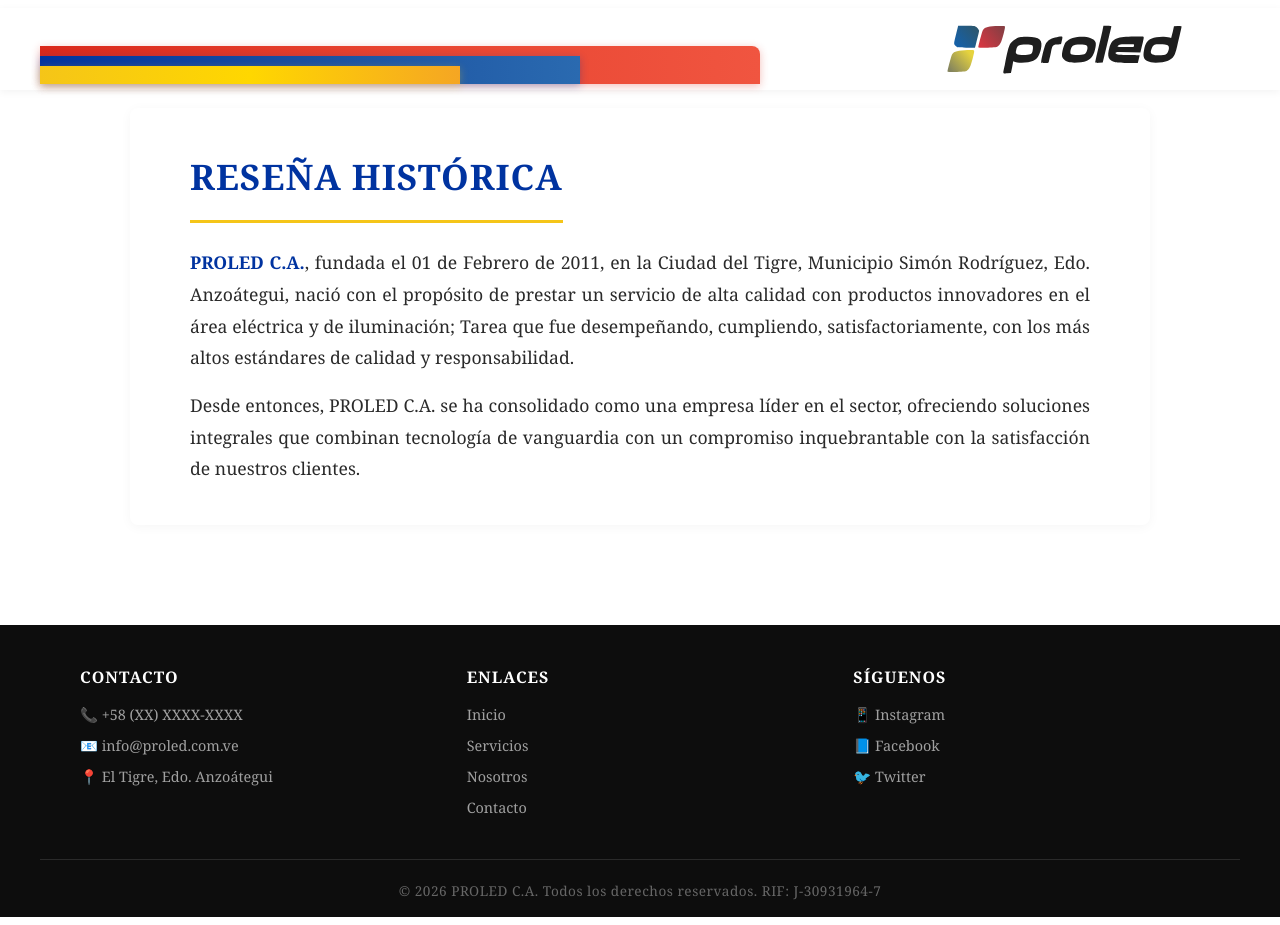
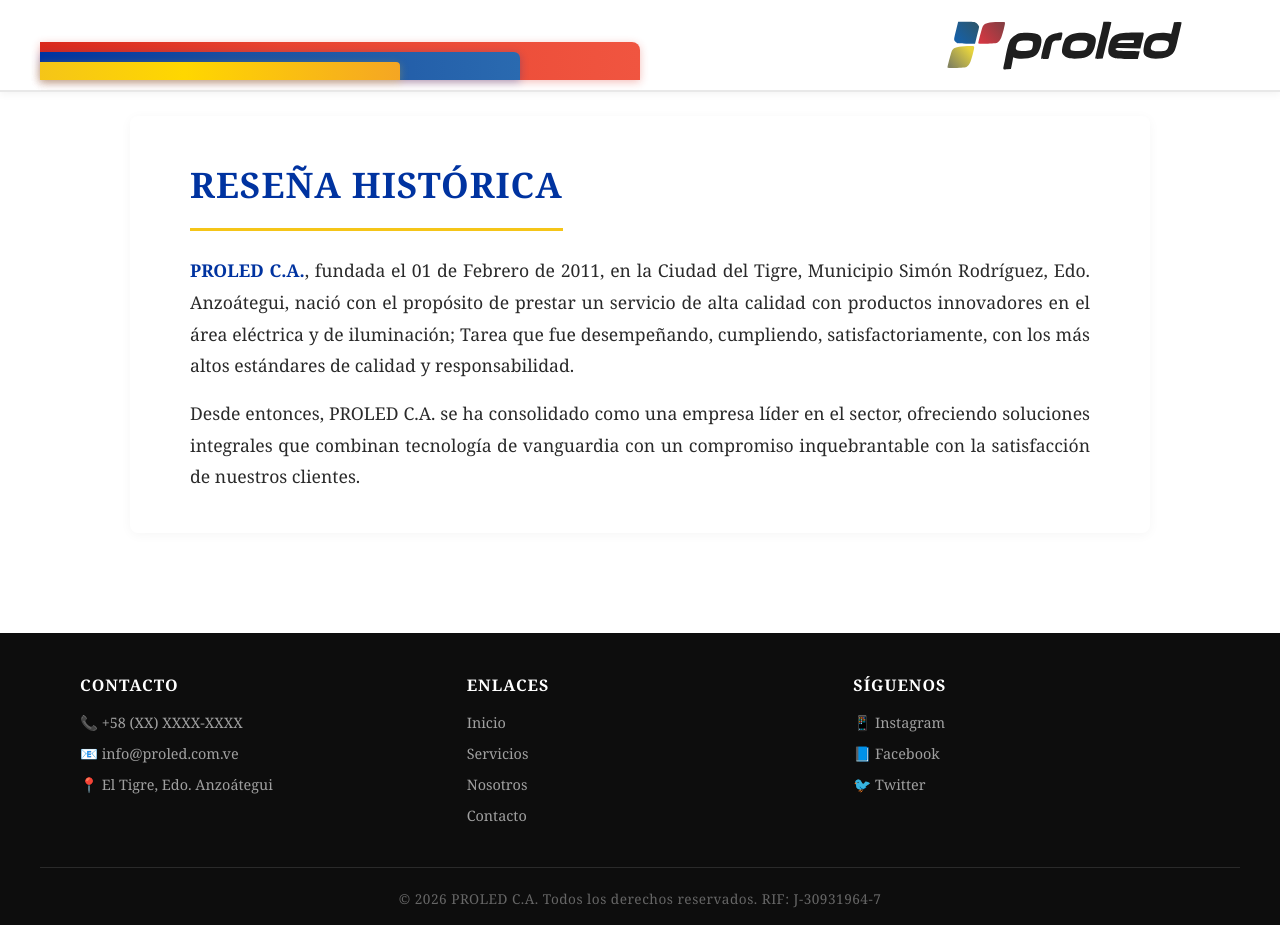
Before and after one commit to ing-nestorgomez/belorp, a Jekyll site: the page built from index.html, in a window 1280 px wide and 925 px high. Built offline with Jekyll 4.4.1, drawn with Linux system fonts in a browser that asks for light colours.

Commit message:
Update styles.css

```diff
--- a/assets/css/styles.css
+++ b/assets/css/styles.css
@@ -10,18 +10,44 @@
   background-color: #ffffff;
   color: #1a1a1a;
   margin: 0;
-  padding-top: 76px; /* Altura del header + espacio */
+  padding-top: 76px;
   line-height: 1.6;
 }
 
-/* inicio nuevas franjas */
+/* --- HEADER FIJO --- */
+.top-bar {
+  position: fixed;
+  top: 0;
+  left: 0;
+  width: 100%;
+  background: #ffffff;
+  border-bottom: 2px solid #e8e8e8;
+  z-index: 1000;
+  padding: 12px 0;
+  box-shadow: 0 2px 8px rgba(0, 0, 0, 0.05);
+}
+
+.top-bar.scrolled {
+  box-shadow: 0 4px 20px rgba(0, 0, 0, 0.08);
+}
+
+.container {
+  max-width: 1200px;
+  margin: 0 auto;
+  padding: 0 40px;
+  display: flex;
+  justify-content: flex-end;
+  align-items: center;
+  position: relative;
+  min-height: 60px;
+}
 
 /* --- CONTENEDOR DE FRANJAS SUPERPUESTAS --- */
 .stripes-container {
   position: absolute;
-  bottom: -2px; /* Pegado a la parte inferior de la barra */
+  bottom: -2px;
   left: 0;
-  width: 100%; /* Ocupa todo el ancho de la pantalla */
+  width: 100%;
   height: 40px;
   z-index: 999;
   overflow: visible;
@@ -42,34 +68,33 @@
   padding: 0;
 }
 
-/* --- FRANJA ROJA (La más grande, fondo) --- */
+/* --- FRANJA ROJA (Fondo, más grande) --- */
 .stripe-red {
-  width: 180px;
+  width: 50%;
   height: 38px;
   background: linear-gradient(90deg, #da291c 0%, #e84430 40%, #f05540 100%);
-  border-radius: 0 4px 0 0;
-  transform: skewX(-15deg); /* Inicia la inclinación horizontalmente */
+  border-radius: 0 8px 0 0;
   z-index: 1;
   animation: stripeSlideIn 0.8s cubic-bezier(0.22, 1, 0.36, 1) forwards;
   animation-delay: 0.5s;
   box-shadow: 0 2px 8px rgba(218, 41, 28, 0.3);
 }
 
-/* --- FRANJA AZUL (Tamaño mediano, en medio) --- */
+/* --- FRANJA AZUL (Medio) --- */
 .stripe-blue {
-  width: 140px;
+  width: 40%;
   height: 28px;
   background: linear-gradient(90deg, #0033a0 0%, #1a4fa0 40%, #2a6ab0 100%);
-  border-radius: 0 12px 0 0;
+  border-radius: 0 6px 0 0;
   z-index: 2;
   animation: stripeSlideIn 0.8s cubic-bezier(0.22, 1, 0.36, 1) forwards;
   animation-delay: 0.3s;
   box-shadow: 0 2px 8px rgba(0, 51, 160, 0.3);
 }
 
-/* --- FRANJA AMARILLA (La más pequeña, arriba) --- */
+/* --- FRANJA AMARILLA (Arriba, más pequeña) --- */
 .stripe-yellow {
-  width: 100px;
+  width: 30%;
   height: 18px;
   background: linear-gradient(90deg, #f5c518 0%, #ffd700 40%, #f5a623 100%);
   border-radius: 0 4px 0 0;
@@ -91,7 +116,7 @@
   }
 }
 
-/* --- HOVER: Efecto sutil de elevación --- */
+/* --- HOVER: Efecto de elevación --- */
 .stripes-container:hover .stripe {
   filter: brightness(1.1);
   transition: filter 0.3s ease;
@@ -107,93 +132,6 @@
 
 .stripes-container:hover .stripe-yellow {
   box-shadow: 0 4px 16px rgba(245, 197, 24, 0.4);
-}
-
-/* fin nuevas franjas */
-
-/* --- FRANJAS DE COLORES CON DEGRADADO Y ESQUINAS REDONDEADAS --- */
-.color-stripes {
-  display: flex;
-  height: 8px;
-  width: 100%;
-  position: fixed;
-  top: 0;
-  left: 0;
-  z-index: 1001;
-  overflow: hidden;
-}
-
-.color-stripes span {
-  flex: 1;
-  height: 100%;
-  transform: translateX(-100%); /* Comienzan fuera de la pantalla */
-  opacity: 0;
-}
-
-/* Franja 1: Degradado Amarillo */
-.stripe-yellow {
-  background: linear-gradient(90deg, #f5c518 0%, #ffd700 50%, #f5a623 100%);
-  animation: stripeSlideIn 0.8s cubic-bezier(0.22, 1, 0.36, 1) forwards;
-  animation-delay: 0.1s;
-  border-radius: 0;
-}
-
-/* Franja 2: Degradado Azul con esquina redondeada a la derecha */
-.stripe-blue {
-  background: linear-gradient(90deg, #0033a0 0%, #1a4fa0 50%, #2a6ab0 100%);
-  animation: stripeSlideIn 0.8s cubic-bezier(0.22, 1, 0.36, 1) forwards;
-  animation-delay: 0.3s;
-  border-radius: 0;
-}
-
-/* Franja 3: Degradado Rojo */
-.stripe-red {
-  background: linear-gradient(90deg, #da291c 0%, #e84430 50%, #f05540 100%);
-  animation: stripeSlideIn 0.8s cubic-bezier(0.22, 1, 0.36, 1) forwards;
-  animation-delay: 0.5s;
-  border-radius: 0 8px 0 0; /* Esquina redondeada superior derecha */
-}
-
-/* Animación de entrada: desde la izquierda hacia la derecha */
-@keyframes stripeSlideIn {
-  0% {
-    transform: translateX(-100%);
-    opacity: 0;
-  }
-  100% {
-    transform: translateX(0);
-    opacity: 1;
-  }
-}
-
-/* Efecto de brillo sutil al pasar el mouse */
-.color-stripes:hover span {
-  filter: brightness(1.05);
-  transition: filter 0.3s ease;
-}
-
-/* --- HEADER FIJO --- */
-.top-bar {
-  position: fixed;
-  top: 0;
-  left: 0;
-  width: 100%;
-  background: #ffffff;
-  border-bottom: 2px solid #e8e8e8;
-  z-index: 1000;
-  padding: 12px 0;
-  box-shadow: 0 2px 8px rgba(0,0,0,0.05);
-}
-
-.container {
-  max-width: 1200px;
-  margin: 0 auto;
-  padding: 0 40px;
-  display: flex;
-  justify-content: flex-end;
-  align-items: center;
-  position: relative;
-  min-height: 60px;
 }
 
 /* --- LOGO A LA DERECHA --- */
@@ -224,7 +162,7 @@
   right: 40px;
   background: #ffffff;
   border-radius: 12px;
-  box-shadow: 0 8px 32px rgba(0,0,0,0.15);
+  box-shadow: 0 8px 32px rgba(0, 0, 0, 0.15);
   padding: 8px 0;
   min-width: 200px;
   opacity: 0;
@@ -244,11 +182,6 @@
 
 .dropdown-menu ul {
   list-style: none;
-  padding: 0;
-  margin: 0;
-}
-
-.dropdown-menu ul li {
   padding: 0;
   margin: 0;
 }
@@ -277,14 +210,14 @@
   font-weight: 600;
 }
 
-/* --- Overlay para cerrar el menú al hacer clic fuera --- */
+/* --- OVERLAY PARA CERRAR MENÚ --- */
 .menu-overlay {
   position: fixed;
   top: 0;
   left: 0;
   width: 100%;
   height: 100%;
-  background: rgba(0,0,0,0);
+  background: rgba(0, 0, 0, 0);
   z-index: 1002;
   display: none;
 }
@@ -305,7 +238,7 @@
   background: #ffffff;
   padding: 40px 60px;
   border-radius: 8px;
-  box-shadow: 0 2px 12px rgba(0,0,0,0.04);
+  box-shadow: 0 2px 12px rgba(0, 0, 0, 0.04);
 }
 
 .historical-section .section-title {
@@ -421,48 +354,24 @@
   .main-content {
     padding: 20px;
   }
+
+  /* Ajuste de franjas en móvil */
+  .stripes-container {
+    height: 30px;
   }
 
-/* --- AJUSTE DEL HEADER PARA LAS NUEVAS FRANJAS --- */
-.top-bar {
-  position: fixed;
-  top: 8px; /* Coincide con la altura de las franjas */
-  left: 0;
-  width: 100%;
-  background: #ffffff;
-  border-bottom: none; /* Eliminamos el borde inferior */
-  z-index: 1000;
-  padding: 8px 0;
-  box-shadow: 0 2px 12px rgba(0,0,0,0.06);
-}
-
-/* Sombra adicional cuando hay scroll */
-.top-bar.scrolled {
-  box-shadow: 0 4px 20px rgba(0,0,0,0.08);
-}
-
-/* Ajuste del body para el nuevo tamaño de franjas */
-body {
-  padding-top: 68px; /* 8px (franjas) + 60px (header) */
-}
-
-/* Eliminar cualquier margen/padding que afecte a las franjas */
-.stripes-container {
-  margin: 0;
-  padding: 0;
-}
-
-/* Si quieres la roja más grande (60%) */
   .stripe-red {
+    height: 28px;
     width: 60%;
   }
 
-/* Si quieres la azul más grande (45%) */
   .stripe-blue {
+    height: 20px;
     width: 45%;
   }
 
-/* Si quieres la amarilla más grande (35%) */
   .stripe-yellow {
-  width: 35%;
+    height: 12px;
+    width: 30%;
   }
+}
```
Lines whose indentation alone changed are shown as unchanged.
